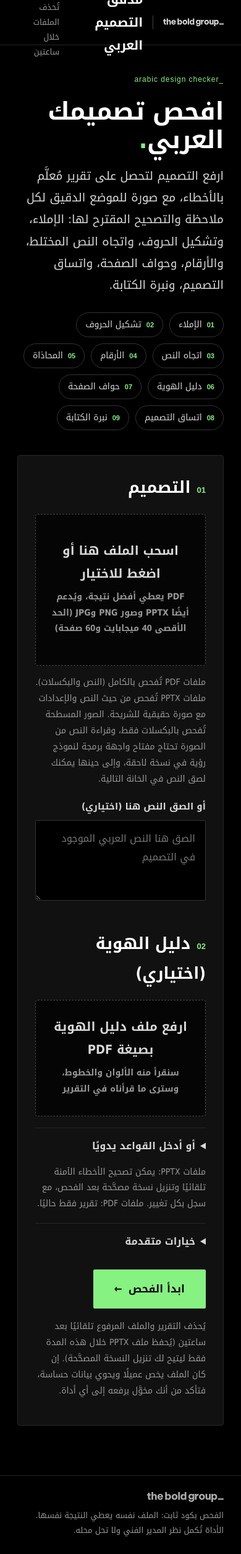
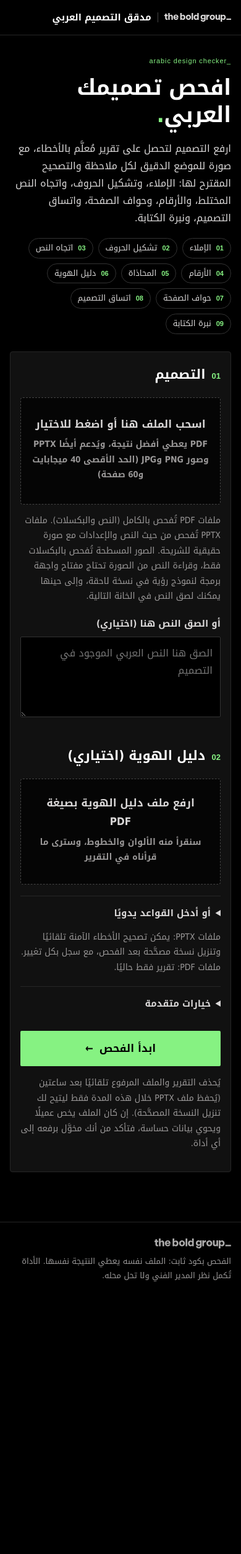
Before and after one commit to amirgfx11-dev/arabic-design-checker, a Flask app: page / in a window 390 px wide. Shown: the whole page at 62% size. After the commit the page ends 2068 px from the top, so only its background shows below. Run offline with Flask 3, Linux system fonts and the light colour scheme; some web fonts are replaced.

Commit message:
Add responsive styles to base.html

```diff
--- a/templates/base.html
+++ b/templates/base.html
@@ -127,6 +127,47 @@ table{width:100%;border-collapse:collapse}td{padding:16px 10px;border-top:1px so
 .afx ins{color:#000;background:var(--green);text-decoration:none;padding:0 3px;font-weight:700}
 .afx .sm{font-size:12.5px;color:var(--mut)}
 .afx .pill{font-size:12px;border:1px solid #333;border-radius:99px;padding:0 10px;color:var(--grey)}
+
+@media(max-width:640px){
+ body{font-size:15px;line-height:1.75}
+ .wrap{padding:0 16px}
+ header .wrap{height:auto;min-height:56px;padding-top:8px;padding-bottom:8px;gap:10px}
+ header .tag{display:none}
+ .brand{gap:10px;min-width:0}
+ .logo{height:14px}.sep{height:16px}
+ .brand b{font-size:15px;white-space:nowrap}
+ .nav{top:57px;margin:0 -16px;padding:8px 16px;flex-wrap:nowrap;overflow-x:auto;-webkit-overflow-scrolling:touch}
+ .nav a{white-space:nowrap;flex:none}
+ .hero{padding:32px 0 14px}
+ h1{font-size:clamp(30px,9vw,40px);line-height:1.25}
+ h2{font-size:21px}
+ .lead{font-size:16px}
+ .eyebrow{font-size:11px;margin-bottom:12px}
+ .chips{gap:8px;margin-top:18px}.chip{font-size:13px;padding:4px 11px}
+ .card{padding:18px 16px;margin:14px 0}
+ .sec{margin-top:36px}
+ .drop{padding:28px 14px}.drop b{font-size:17px}
+ input[type=text],input[type=number],select,textarea{font-size:16px;padding:12px}
+ .btn{width:100%;justify-content:center;padding:14px 18px}
+ .actions .btn,.afx .bar2 .btn{width:100%}
+ .afx .bar2 .btn[type=button]{width:calc(50% - 5px)}
+ .stats b{font-size:32px}.stats>div{padding:14px}.stats span{font-size:13px}
+ .grp>summary{padding:13px 14px;font-size:16px;gap:10px}
+ .fnd{padding:14px;gap:12px}
+ .fnd .crop{max-height:200px}
+ .afx{padding:16px 14px}.afx h2{font-size:19px}
+ .afx .row{padding:10px 12px}.afx .ctx{font-size:14px}
+ .afx .kind>summary{flex-wrap:wrap;padding:11px 12px}
+ .fold>summary{padding:12px 14px;font-size:15px}.fold>div{padding:0 14px 16px}
+ table,tbody,tr,td{display:block;width:100%!important}
+ td{border-top:0;padding:4px 0}tr{border-top:1px solid var(--line);padding:10px 0}
+ .tone big{font-size:28px}
+ .legend{flex-wrap:wrap;gap:8px 16px}
+ .top{width:38px;height:38px;bottom:12px;left:12px}
+ footer{margin-top:40px}
+}
+@media(max-width:380px){.brand b{font-size:13px}.logo{height:12px}}
+html,body{overflow-x:hidden}
 footer{border-top:1px solid var(--line);margin-top:80px;padding:26px 0;color:var(--mut);font-size:13px}
 </style>
 </head>
```
